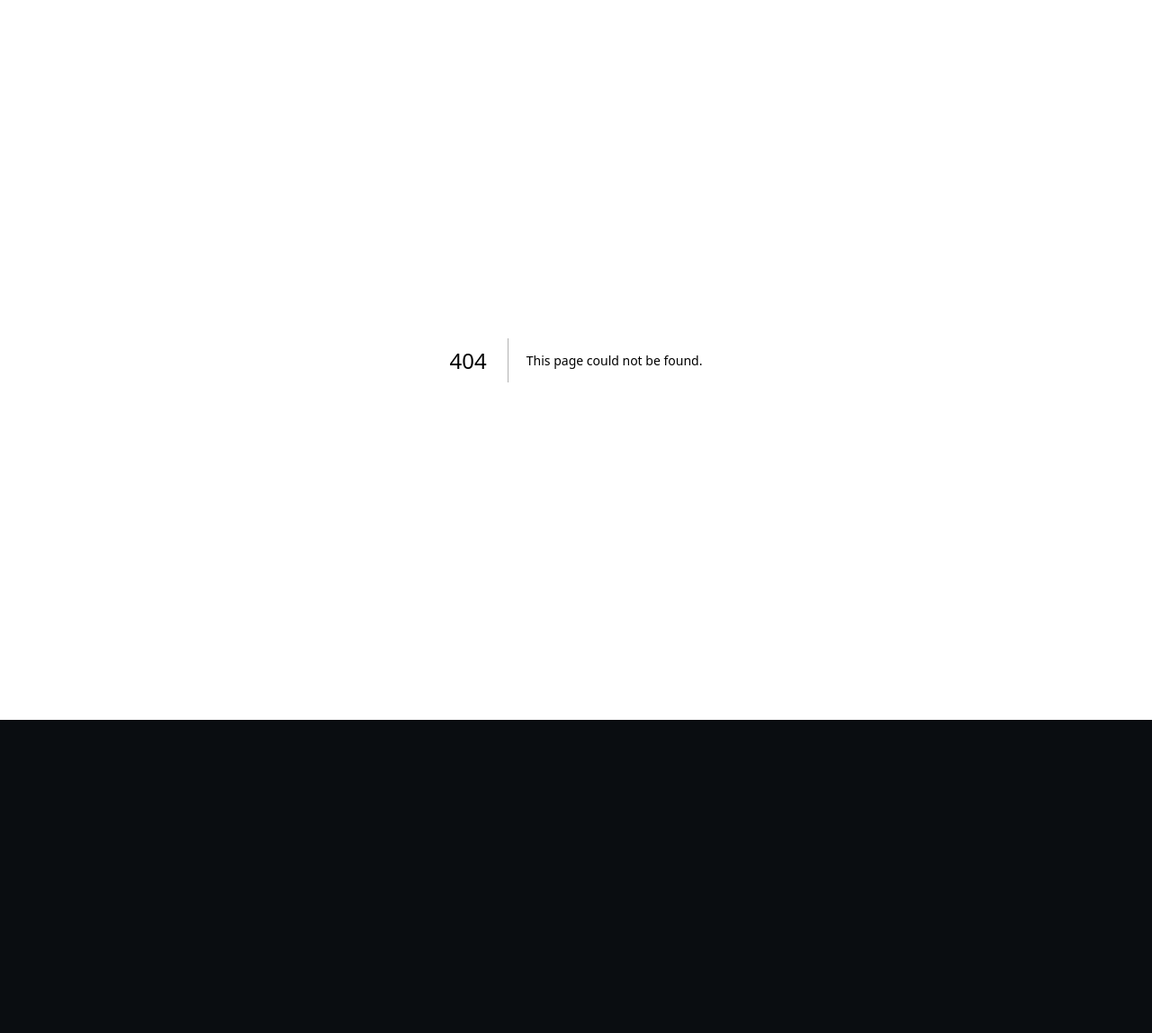
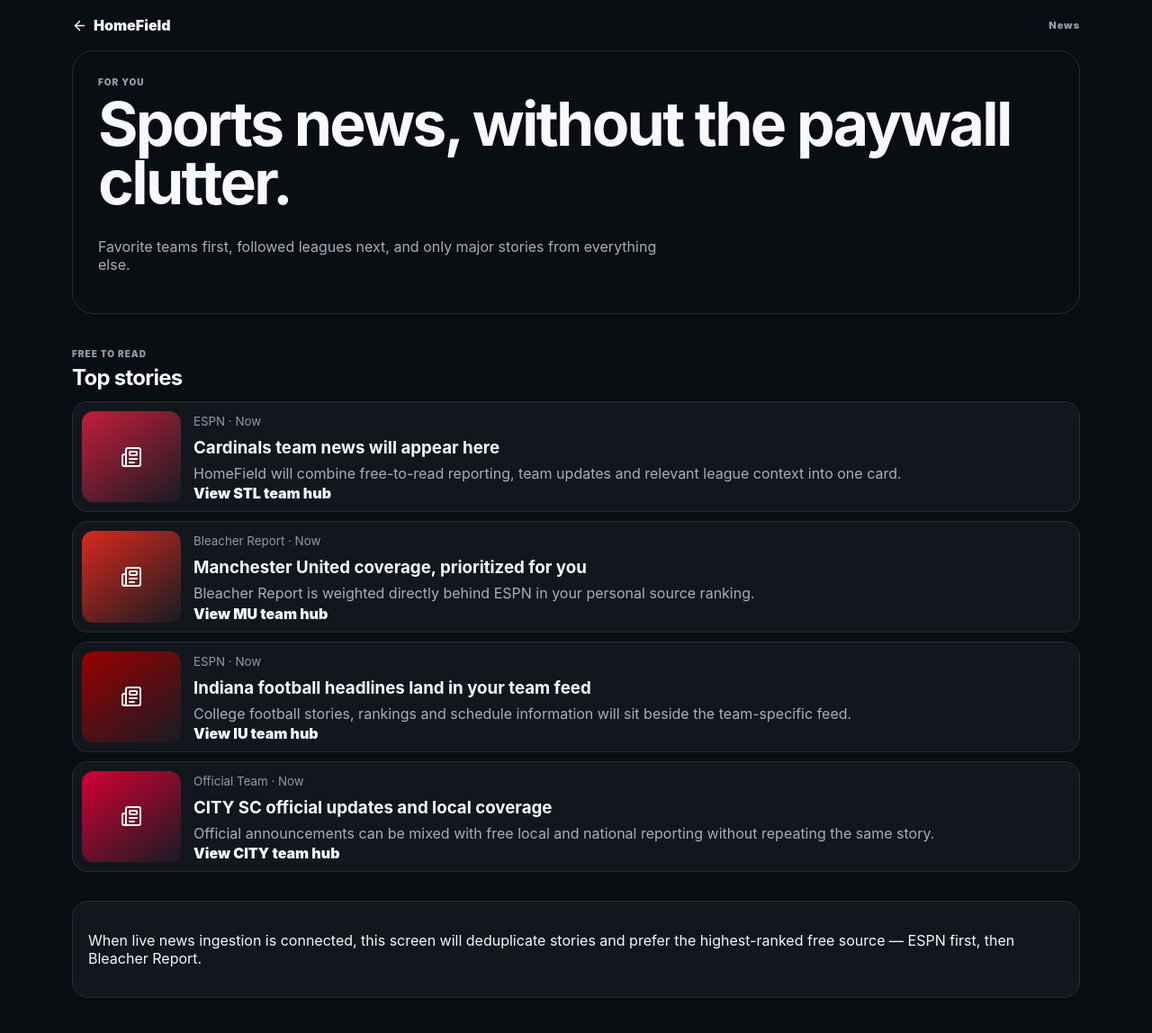
Before and after one commit to natebeckermann/HomeField-, a Next.js app: page /news in a window 1280 px wide. Before the commit this address had no page. Shown: the top 1148 px of the page at 90% size. Before the commit the page ends 800 px from the top, so only its background shows below. Built offline with nearby package versions, Linux system fonts and the light colour scheme.

Commit message:
Add personalized news page

```diff
--- /dev/null
+++ b/src/app/news/page.tsx
@@ -0,0 +1,12 @@
+import Link from "next/link";
+import {ArrowLeft,Newspaper} from "lucide-react";
+import {demoStories,teamCatalog} from "@/data/demo";
+
+export default function NewsPage(){
+  return <main className="pageShell">
+    <div className="pageTop"><Link href="/" className="backLink"><ArrowLeft size={17}/>HomeField</Link><span>News</span></div>
+    <section className="leagueHero"><span className="eyebrow">FOR YOU</span><h1>Sports news, without the paywall clutter.</h1><p>Favorite teams first, followed leagues next, and only major stories from everything else.</p></section>
+    <section className="contentSection"><div className="sectionHead"><div><span className="eyebrow">FREE TO READ</span><h2>Top stories</h2></div></div><div className="storyList">{demoStories.map(s=>{const team=teamCatalog.find(t=>t.id===s.teamId);return <article className="storyRow" key={s.id}><div className="storyThumb" style={team?{background:`linear-gradient(145deg,${team.primary},#171c23)`}:undefined}><Newspaper/></div><div><small>{s.source} · {s.time}</small><h3>{s.headline}</h3><p>{s.summary}</p>{team&&<Link className="backLink" href={`/team/${team.id}`}>View {team.short} team hub</Link>}</div></article>})}</div></section>
+    <section className="contentSection"><div className="empty"><p>When live news ingestion is connected, this screen will deduplicate stories and prefer the highest-ranked free source — ESPN first, then Bleacher Report.</p></div></section>
+  </main>
+}
```
